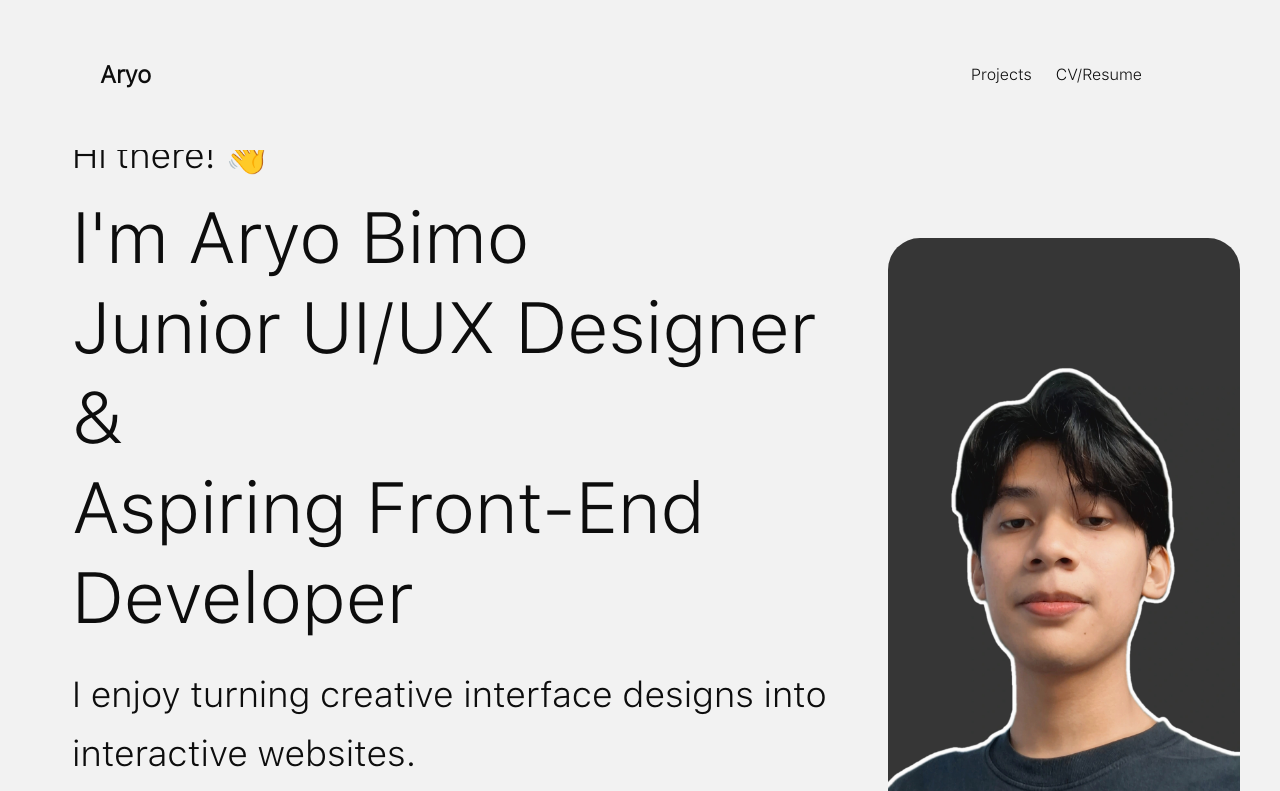
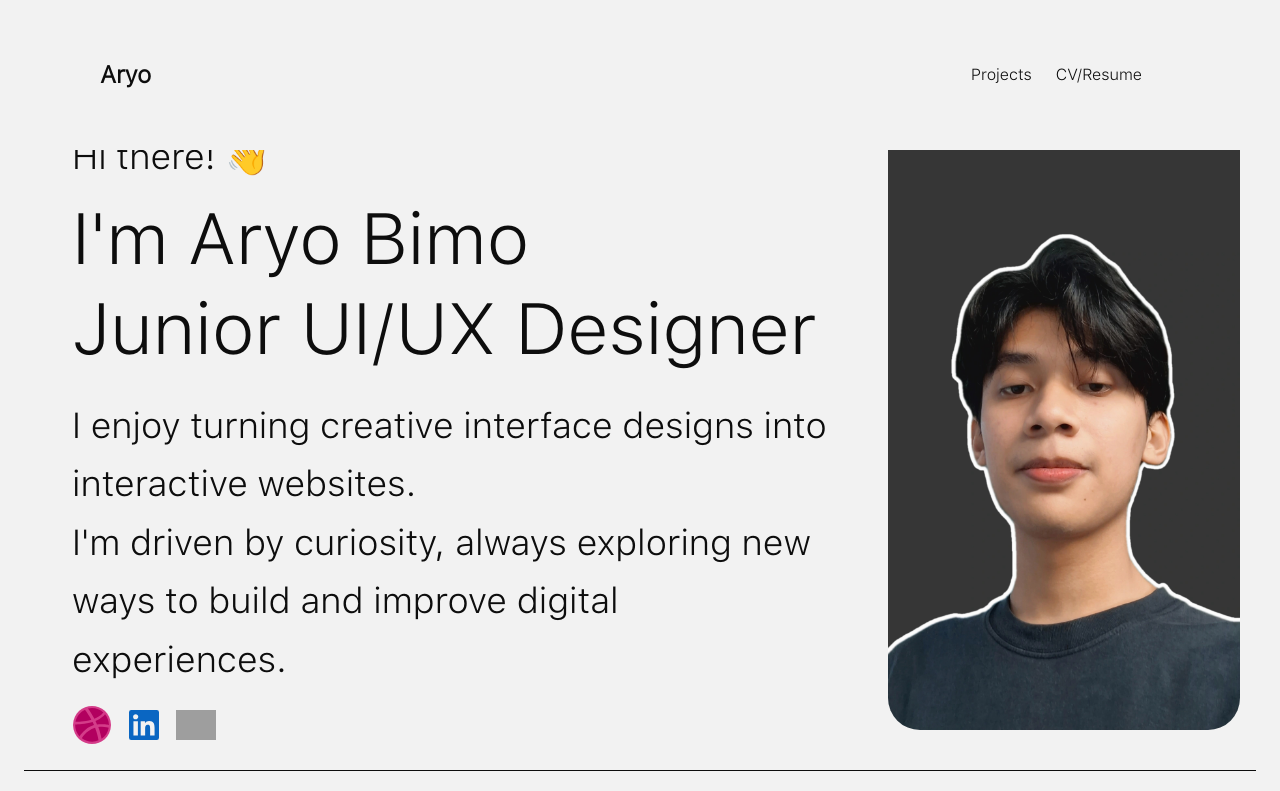
Before and after one commit to AryoBimoPrakoso/portfolio-aryo, a React (Vite) app: page / in a window 1280 px wide. Shown: the top 791 px of the page. Built offline with nearby package versions, Linux system fonts and the light colour scheme; grey boxes are pictures that could not be loaded.

Commit message:
Update Homepage.jsx

```diff
--- a/src/components/Homepage.jsx
+++ b/src/components/Homepage.jsx
@@ -25,7 +25,7 @@ const Homepage = () => {
                   I'm Aryo Bimo
                   <br />
                   <span className="text-3xl sm:text-4xl md:text-5xl lg:text-6xl xl:text-7xl">
-                    Junior UI/UX Designer & <br /> Aspiring Front-End Developer
+                    Junior UI/UX Designer
                   </span>
                 </div>
                 <div className="mt-6 text-lg sm:text-xl md:text-2xl lg:text-3xl xl:text-4xl leading-relaxed">
```
